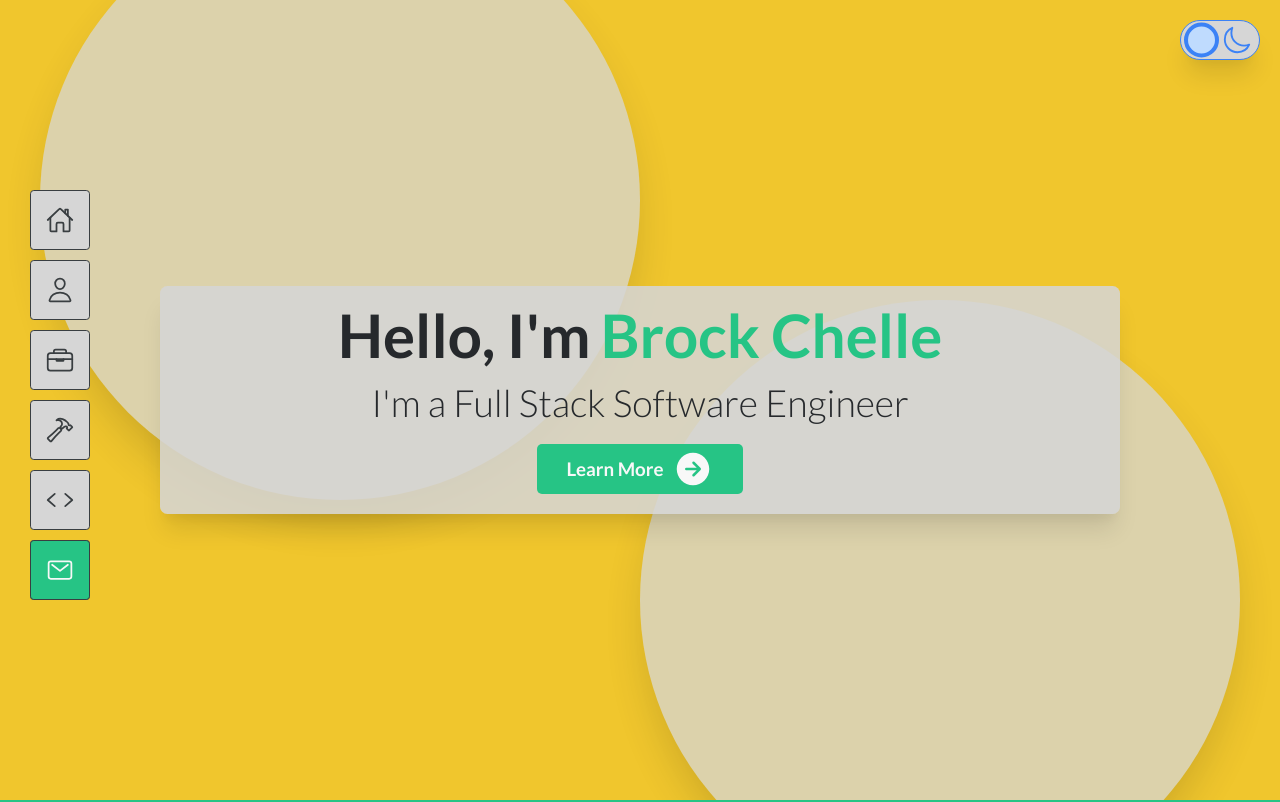
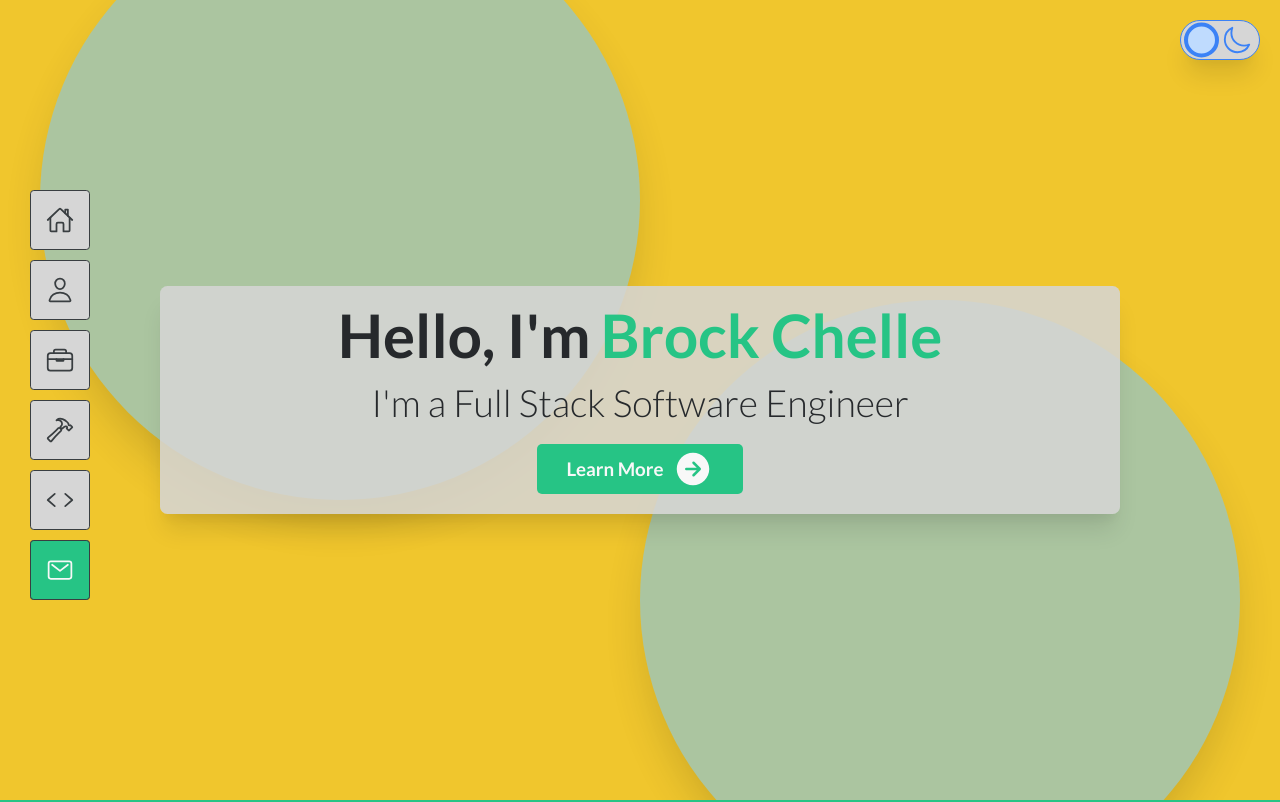
Before and after one commit to blchelle/portfolio-webpage, a React (Vite) app: page / in a window 1280 px wide. Shown: the top 802 px of the page. Built offline with nearby package versions, Linux system fonts and the light colour scheme.

Commit message:
#159: Better colors for the circles in header

```diff
--- a/src/components/sections/Header.tsx
+++ b/src/components/sections/Header.tsx
@@ -67,15 +67,11 @@ const Header = React.forwardRef<HTMLElement>((_, ref) => {
 			onMouseMove={moveTopInitial}
 		>
 			<div
-				className={`${
-					solved ? 'solved' : ''
-				} absolute header-circle left-1/2 bottom-1/4 bg-gray-3 dark:bg-gray-6 opacity-75 shadow-2xl transform translate-y-1/2`}
+				className={`${solved ? 'solved' : ''} absolute header-circle left-1/2 bottom-1/4 bg-secondary-light dark:bg-secondary opacity-75 shadow-2xl transform translate-y-1/2`}
 				ref={circleOneRef}
 			/>
 			<div
-				className={`${
-					solved ? 'solved' : ''
-				} absolute header-circle right-1/2 bottom-3/4 bg-gray-3 dark:bg-gray-6 opacity-75 shadow-2xl transform translate-y-1/2`}
+				className={`${solved ? 'solved' : ''} absolute header-circle right-1/2 bottom-3/4 bg-secondary-light dark:bg-secondary opacity-75 shadow-2xl transform translate-y-1/2`}
 				ref={circleTwoRef}
 			/>
 			<div className='flex flex-col items-center w-5/6 sm:w-3/4 z-10 p-8 bg-gray-transparent3 dark:bg-gray-transparent6 shadow-xl rounded-xl'>
--- a/src/index.css
+++ b/src/index.css
@@ -76,7 +76,7 @@
 		width: 60rem;
 		height: 60rem;
 	}
-	15% {
+	25% {
 		left: 50%;
 		top: 50%;
 		transform: translate(-50%, -50%);
--- a/tailwind.config.js
+++ b/tailwind.config.js
@@ -25,6 +25,7 @@ module.exports = {
 					transparent: '#26c48544',
 				},
 				secondary: {
+					light: '#94C5C7',
 					DEFAULT: '#1c3435',
 				},
 				github: {
```
